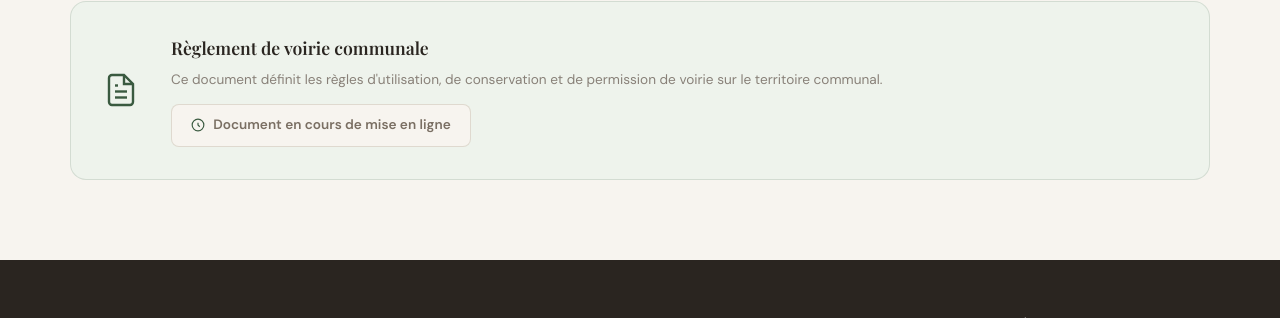
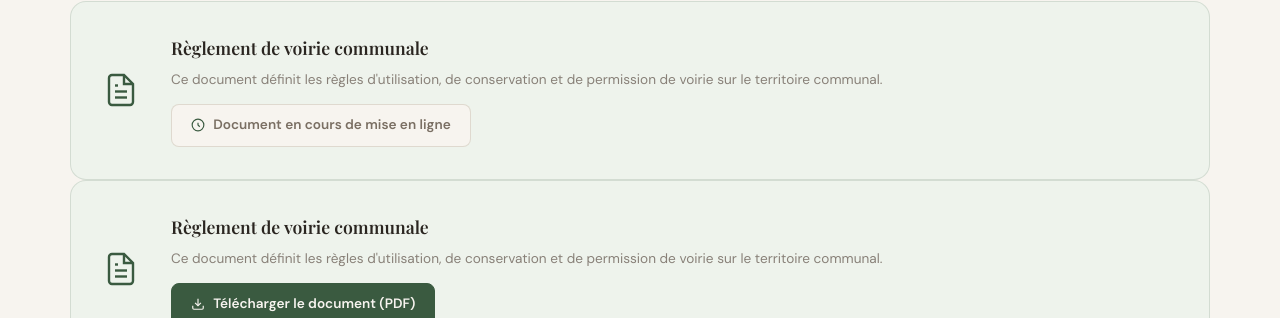
Before and after one commit to PayetGabriel/mairie-saint-cyr-sur-morin, a website: page urbanisme/permis-travaux.html in a window 1280 px wide. Shown: the part 2428-2746 px from the top of the page. Drawn offline with nearby package versions, Linux system fonts and the light colour scheme; a web font is replaced by a local one.

Commit message:
preparation voirie bouton

```diff
--- a/urbanisme/permis-travaux.html
+++ b/urbanisme/permis-travaux.html
@@ -229,7 +229,7 @@
 
     .voirie-card {
       background: var(--vert-pale);
-      border: 1px solid rgba(58,90,64,0.15);
+      border: 1px solid rgba(58, 90, 64, 0.15);
       border-radius: 16px;
       padding: 2rem;
       display: flex;
@@ -237,7 +237,10 @@
       gap: 2rem;
     }
 
-    .voirie-card svg { stroke: var(--vert); flex-shrink: 0; }
+    .voirie-card svg {
+      stroke: var(--vert);
+      flex-shrink: 0;
+    }
 
     .voirie-card h3 {
       font-family: 'Playfair Display', serif;
@@ -253,6 +256,7 @@
       margin: 0 0 0.85rem;
     }
 
+    /* Bouton État Bloqué / Non publié */
     .btn-no-link {
       display: inline-flex;
       align-items: center;
@@ -263,14 +267,48 @@
       font-weight: 600;
       background: var(--creme);
       color: var(--pierre-dark);
-      border: 1.5px solid rgba(200,191,176,0.5);
+      border: 1.5px solid rgba(200, 191, 176, 0.5);
       cursor: default;
     }
 
+    /* Bouton État Actif / Téléchargement */
+    .btn-download {
+      display: inline-flex;
+      align-items: center;
+      gap: 0.5rem;
+      padding: 0.6rem 1.2rem;
+      border-radius: 8px;
+      font-size: 0.85rem;
+      font-weight: 600;
+      background: var(--vert);
+      color: var(--creme);
+      border: 1.5px solid var(--vert);
+      text-decoration: none;
+      transition: background 0.25s ease, border-color 0.25s ease, color 0.25s ease;
+      cursor: pointer;
+    }
+
+    .btn-download:hover {
+      background: transparent;
+      color: var(--vert);
+      border-color: var(--vert);
+    }
+
+    .btn-download svg {
+      stroke: currentColor;
+      transition: transform 0.2s ease;
+    }
+
+    .btn-download:hover svg {
+      transform: translateY(1px);
+    }
+
     @media (max-width: 768px) {
-      .aides-layout { grid-template-columns: 1fr; }
-      .depot-banner { flex-direction: column; align-items: flex-start; }
-      .depot-banner a { margin-left: 0; }
+      .voirie-card {
+        flex-direction: column;
+        align-items: flex-start;
+        gap: 1rem;
+      }
     }
   </style>
 </head>
@@ -535,6 +573,28 @@
         </div>
       </div>
     </div>
+
+    <div class="voirie-card reveal" bis_skin_checked="1">
+      <svg width="36" height="36" fill="none" stroke-width="1.6" viewBox="0 0 24 24">
+        <path d="M14 2H6a2 2 0 0 0-2 2v16a2 2 0 0 0 2 2h12a2 2 0 0 0 2-2V8z"></path>
+        <polyline points="14 2 14 8 20 8"></polyline>
+        <line x1="16" y1="13" x2="8" y2="13"></line>
+        <line x1="16" y1="17" x2="8" y2="17"></line>
+        <polyline points="10 9 9 9 8 9"></polyline>
+      </svg>
+      <div bis_skin_checked="1">
+        <h3>Règlement de voirie communale</h3>
+        <p>Ce document définit les règles d'utilisation, de conservation et de permission de voirie sur le territoire communal.</p>
+        <a href="#" class="btn-download" download="reglement-voirie-saint-cyr.pdf" bis_skin_checked="1">
+          <svg width="14" height="14" fill="none" stroke="currentColor" stroke-width="2" viewBox="0 0 24 24">
+            <path d="M21 15v4a2 2 0 0 1-2 2H5a2 2 0 0 1-2-2v-4"></path>
+            <polyline points="7 10 12 15 17 10"></polyline>
+            <line x1="12" y1="15" x2="12" y2="3"></line>
+          </svg>
+          Télécharger le document (PDF)
+        </a>
+      </div>
+    </div>
   </div>
 </section>
 
```
